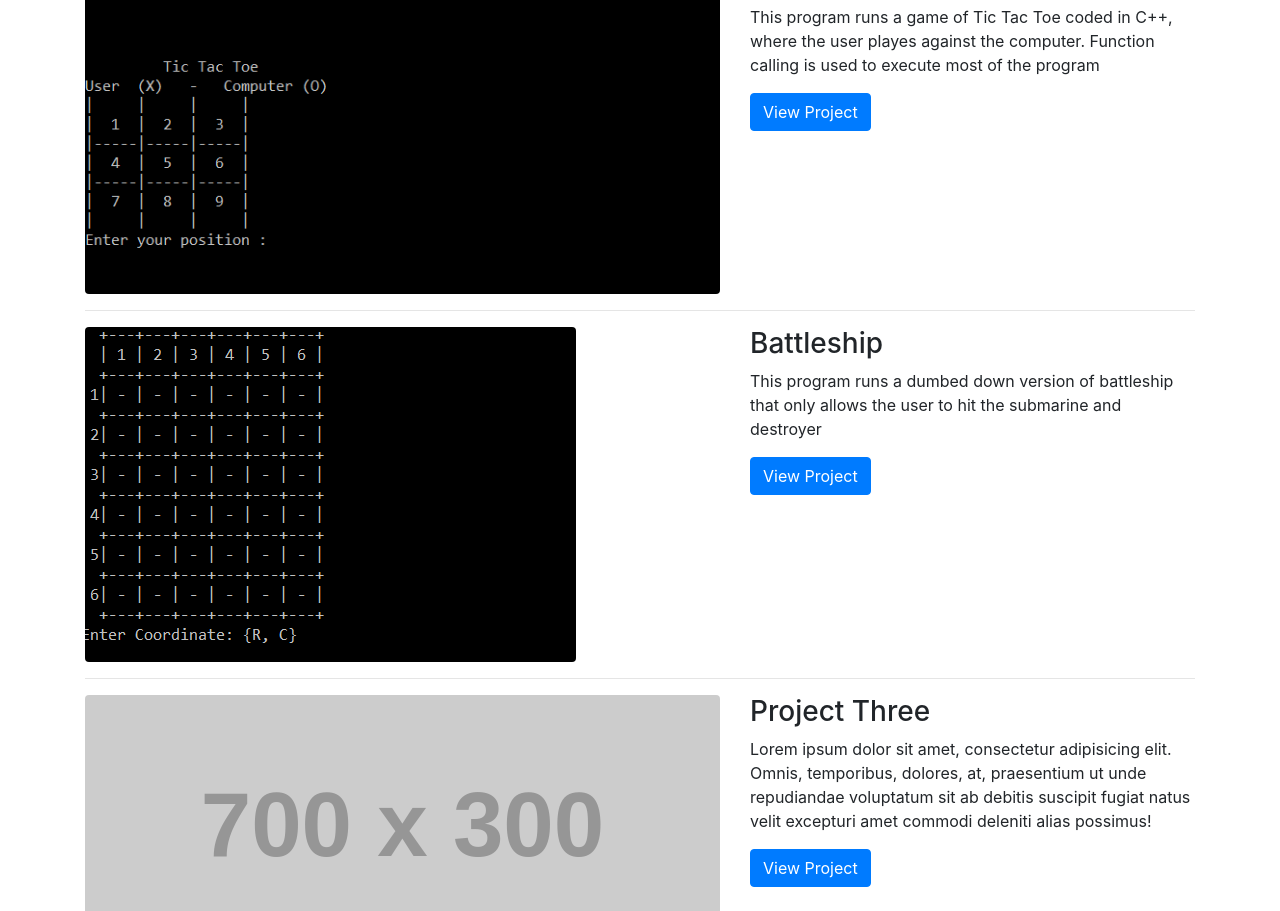
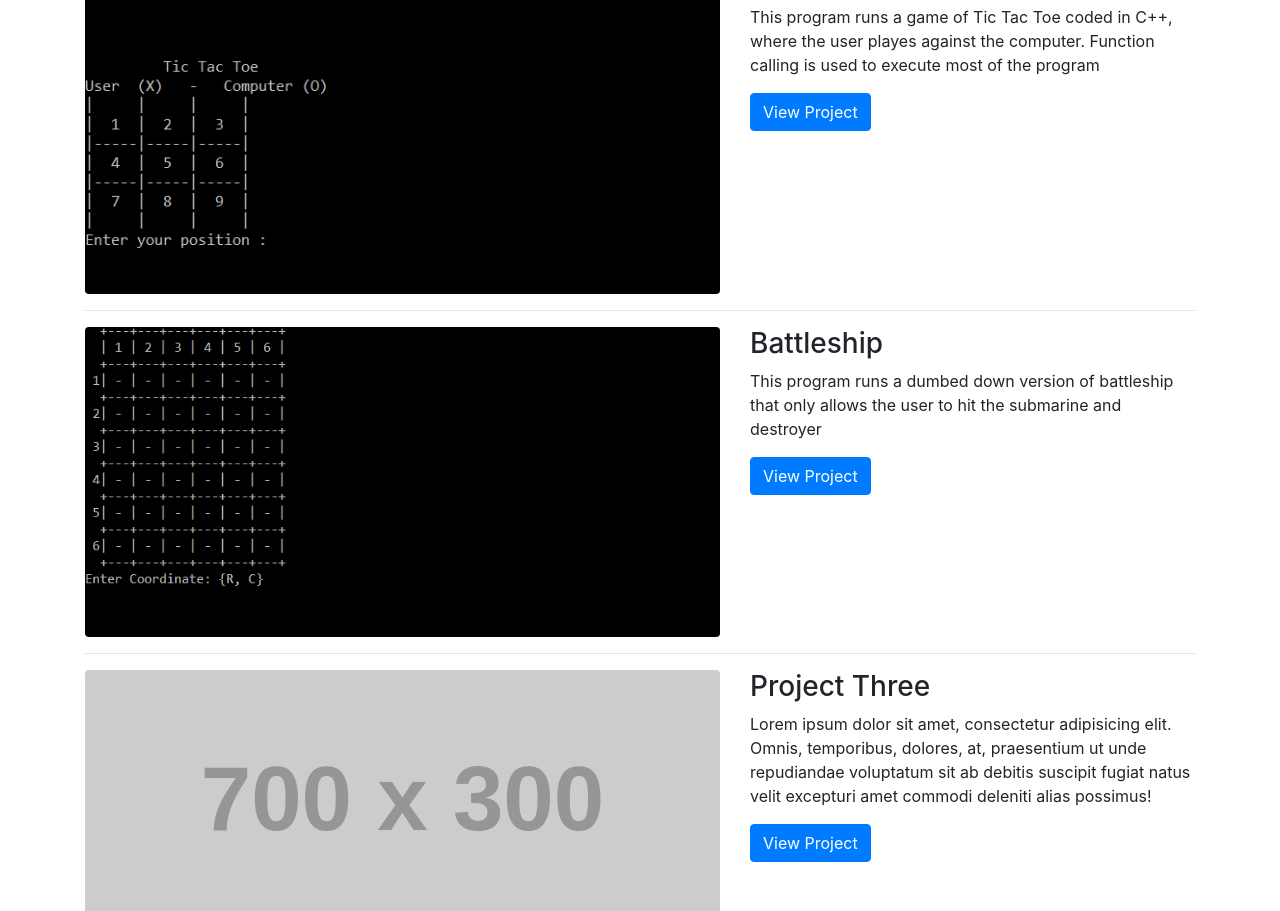
Before and after one commit to cmv5885/cmv5885.github.io, a website: page index.html in a window 1280 px wide. Shown: the part 189-1100 px from the top of the page. Drawn offline with Linux system fonts and the light colour scheme; placeholder pictures from the web are drawn by us.

Commit message:
Update index.html

```diff
--- a/index.html
+++ b/index.html
@@ -77,7 +77,7 @@
       <div class="row">
         <div class="col-md-7">
           <a href="#">
-            <img class="img-fluid rounded mb-3 mb-md-0" src="BSsc.PNG" alt="">
+            <img class="img-fluid rounded mb-3 mb-md-0" src="BSsc2.PNG" alt="">
           </a>
         </div>
         <div class="col-md-5">
```
